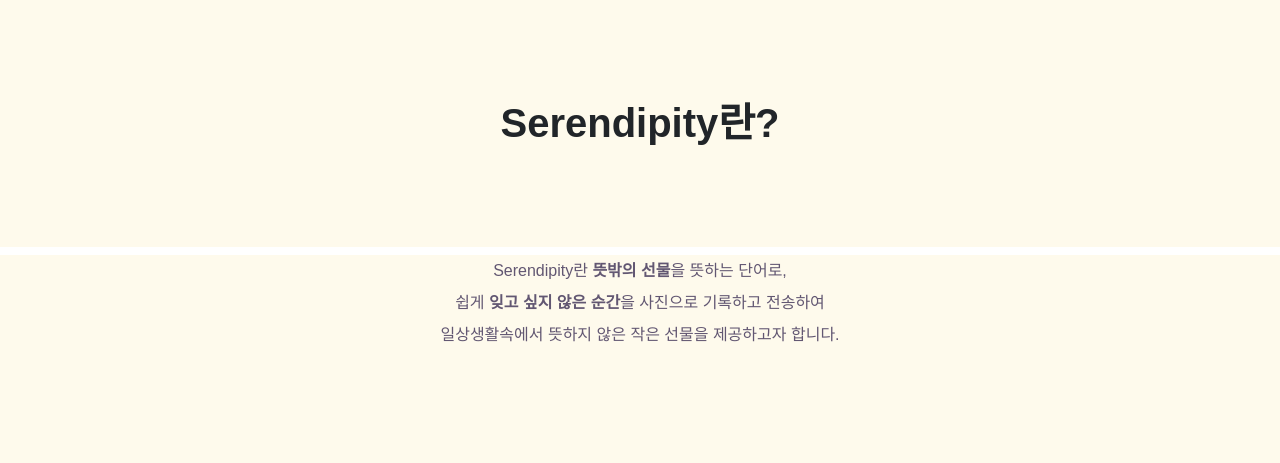
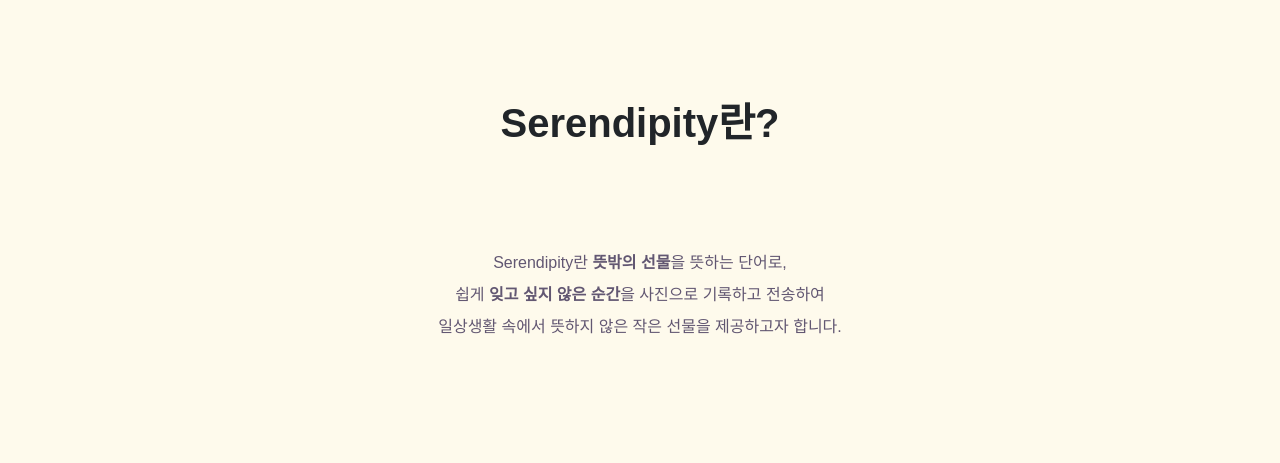
Before and after one commit to dongdong-e/palette_project_fin, a Django app: page /main/home/ in a window 1280 px wide. Shown: the part 741-1204 px from the top of the page. After the commit the page ends 1075 px from the top, so only its background shows below. Run offline with Django 3.2, Linux system fonts and the light colour scheme; some libraries are stand-ins or nearby versions; some web fonts are replaced.

Commit message:
190626 color edit

```diff
--- a/main_page/templates/main_page/home.html
+++ b/main_page/templates/main_page/home.html
@@ -9,13 +9,18 @@
         <style>
 
 
+            html, body {
+                background-color: #FEFAEC;
+            }
+
             .header{
                 padding: 100px;
                 background-color: #FEFAEC;
                 text-align: center;
                 font-family: 'Sunflower', sans-serif;
+                margin: 0px 0px 0px;
+            }
 
-            }
             .text{
                 background-color: #FEFAEC;
                 text-align: center;
@@ -68,7 +73,7 @@
         <h1 class="header"><b>Serendipity란?</b></h1>
         <div class="text">
             <p>
-                Serendipity란 <b>뜻밖의 선물</b>을 뜻하는 단어로,<br>쉽게 <b>잊고 싶지 않은 순간</b>을 사진으로 기록하고 전송하여 <br>일상생활속에서 뜻하지 않은 작은 선물을 제공하고자 합니다.
+                Serendipity란 <b>뜻밖의 선물</b>을 뜻하는 단어로,<br>쉽게 <b>잊고 싶지 않은 순간</b>을 사진으로 기록하고 전송하여 <br>일상생활 속에서 뜻하지 않은 작은 선물을 제공하고자 합니다.
             </p>
             <br><br><br>
         </div>
--- a/main_page/templates/main_page/use.html
+++ b/main_page/templates/main_page/use.html
@@ -18,6 +18,7 @@
             padding: 100px;
             text-align: center;
             background-color: #FEFAEC;
+            margin: 0px 0px 0px;
             font-family: 'Sunflower', sans-serif;
 
 
```
